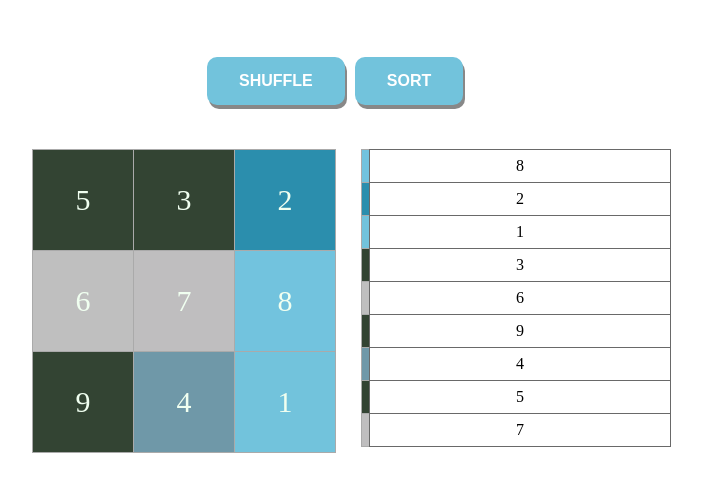
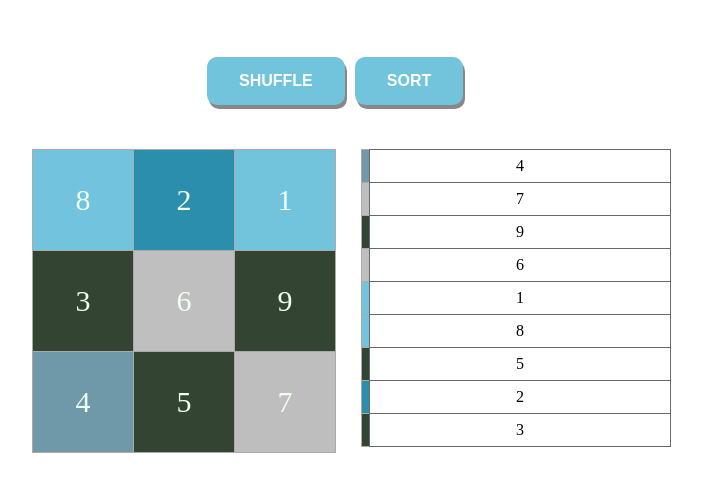
Before and after one commit to varghese992/techmahindra, an Angular app: page / in a window 1280 px wide. Shown: the top 492 px of the page, without its empty margins (393-1095 px from the left). Built offline with nearby package versions, Linux system fonts and the light colour scheme.

Commit message:
The change for shuffle order is commited

```diff
--- a/src/app/app.component.ts
+++ b/src/app/app.component.ts
@@ -25,11 +25,12 @@ export class AppComponent {
 
   constructor() {
     this.initGrid();
-    this.shuffle();
+  //  this.shuffle();
   }
 
+
   public initGrid(): void {    // Initialising the data on page load
-    this.grid = this.gridItems;
+    this.grid = this.shuffleData(this.gridItems);
     this.vertical = this.shuffleData(this.gridItems);
   }
 
```
